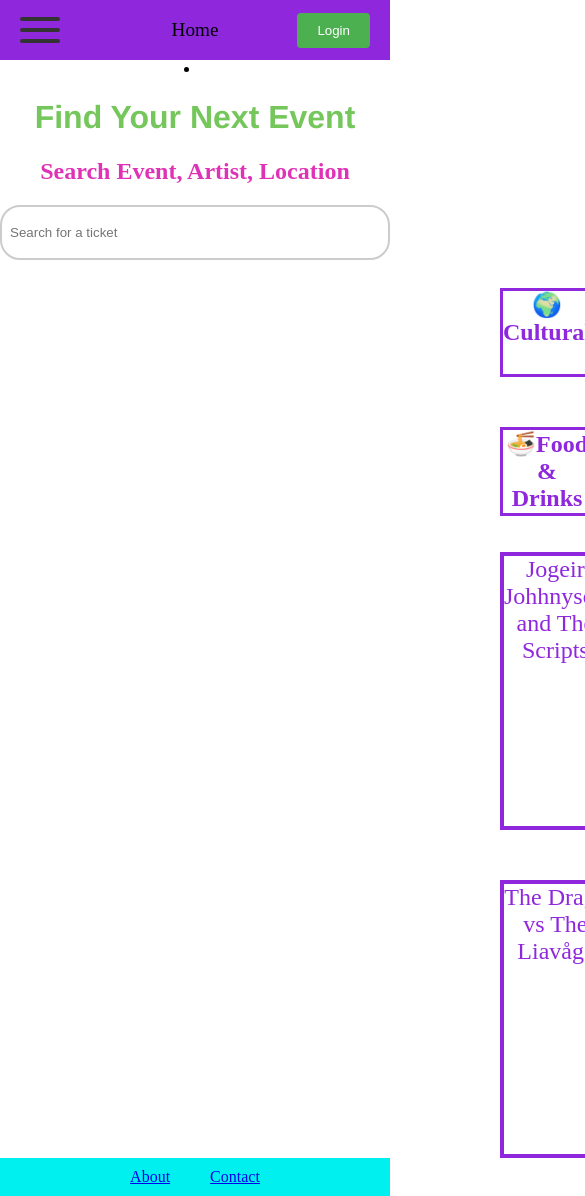
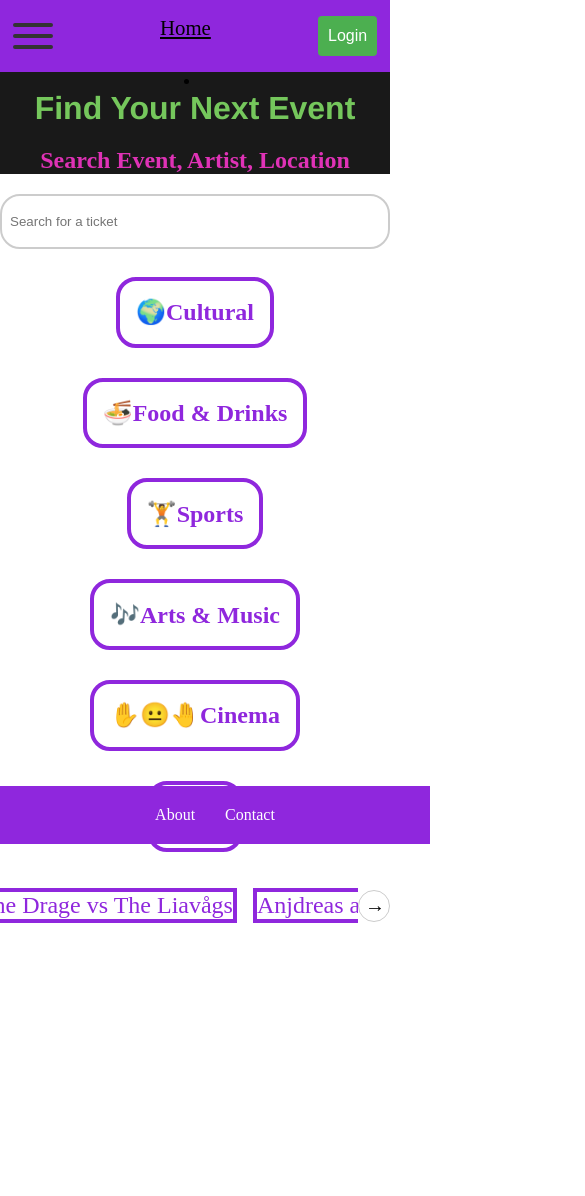
Before and after one commit to IDATA2301/idata2301-ticketlords-group4, a React (Vite) app: page / in a window 390 px wide. Shown: the top 1196 px of the page, 585 px wide, since content can reach past the window. After the commit the page ends 924 px from the top, so only its background shows below. Built offline with nearby package versions, Linux system fonts and the light colour scheme.

Commit message:
Made the scaling of the page work better, for phone and desktop. Rounded the event-category divs.

```diff
--- a/src/App.tsx
+++ b/src/App.tsx
@@ -97,6 +97,7 @@ function App() {
           <br />
           <br />
 
+
           <div className="slider">
             {canScrollLeft && (
               <button className="arrow-left" onClick={() => slide(-1)}>
@@ -134,6 +135,7 @@ function App() {
           <a href="#contact">Contact</a>
         </footer>
       </div>
+
     </>
   );
 }
--- a/src/css/index.css
+++ b/src/css/index.css
@@ -2,12 +2,13 @@
 
 body,
 #root {
-  min-height: 100vh;
+  min-height: 100%;
   display: flex;
   flex-direction: column;
 }
 
 .main-content {
+  width: 100%;
   flex: 1;
 }
 
@@ -21,24 +22,26 @@ footer a {
   padding: 10px 20px;
 }
 
+.heading {
+  width: 100%
+}
+
 .topnav {
-  overflow: hidden;
+  width: 100%;
+  box-sizing: border-box;
   background-color: #8f27dd;
   display: flex;
   justify-content: space-between;
-  align-items: center;
-  padding: 10px 20px;
-  position: relative;
+  padding: 1rem 0.8rem;
 }
 
 .topnav a {
-  padding: 12px 16px;
-  text-decoration: none;
-  font-size: larger;
   color: black;
-  position: absolute;
-  left: 50%;
-  transform: translateX(-50%);
+  font-size: 1.3rem;
+  padding: 6px, 8px;
+  white-space: nowrap;
+  overflow: hidden;
+  text-overflow: ellipsis;
 }
 
 body {
@@ -46,18 +49,31 @@ body {
   padding: 0;
 }
 
+
 .login-btn {
-  margin-left: auto;
-  padding: 10px 20px;
+  padding: 6px 10px;
+  font-size: 1rem;
   background-color: #4caf50;
   color: white;
   border: none;
   cursor: pointer;
   border-radius: 4px;
+  min-width: 0;
+  white-space: nowrap;
+  overflow: hidden;
+  text-overflow: ellipsis;
 }
 
 .login-btn:hover {
   background-color: #45a049;
+}
+
+.topnav-left {
+  margin-left: 10px;
+}
+
+.topnav-right {
+  margin-right: 10px;
 }
 
 .search-container {
@@ -102,6 +118,13 @@ event-card {
 
 .section-headline {
   text-align: center;
+  background-color: #191919;
+}
+
+.section-headline h1 {
+  margin: 0;
+  padding: 0;
+  list-style: none;
 }
 
 .headline-main {
@@ -113,23 +136,42 @@ event-card {
   color: #df32b6;
 }
 
+
+
+
 .event-categories {
+  display: grid;
+  grid-template-columns: repeat(3, 1fr);
+  gap: 50px 30px;
   text-align: center;
-  display: grid;
-  grid-template-rows: repeat(2, 1fr);
-  grid-auto-flow: column;
-  gap: 50px 100px;
-  padding: 0px 500px;
+  align-items: center;
   color: #8f27dd;
+  max-width: 1500px;
+  padding-left: 5rem;
+  margin: 0 auto;
+}
+
+@media (max-width: 600px) {
+  .event-categories {
+    display: flex;
+    flex-direction: column;
+    gap: 30px;
+    align-items: center;
+    padding-left: 0;
+  }
 }
 
 .event-categories div {
+  display: flex;
+  align-items: center;
+  justify-content: center;
+  min-height: 50px;
+  max-width: 300px;
   border-style: solid;
   font-size: x-large;
   font-weight: bold;
-}
-
-event-category {
+  padding: 0.4rem 1rem;
+  border-radius: 20px;
 }
 
 .event-popular {
@@ -138,7 +180,6 @@ event-category {
   grid-template-rows: repeat(2, 1fr);
   grid-auto-flow: column;
   gap: 50px 100px;
-  padding: 0px 500px;
   color: #8f27dd;
 }
 
@@ -247,3 +288,85 @@ event-category {
     font-size: 20px;
   }
 }
+
+
+.arrow {
+  background: none;
+  border: none;
+  font-size: 2em;
+  cursor: pointer;
+}
+
+.footer {
+  background-color: #8F27DD;
+  padding: 20px;
+  text-align: center;
+  position: fixed;
+  bottom: 0;
+  width: 100%;
+  left: 0;
+  right: 0;
+}
+
+.footer a {
+  color: white;
+  text-decoration: none;
+  padding: 0 15px;
+}
+
+.footer a:hover {
+  color: #5443a2;
+}
+
+.event-categories div {
+  border: 4px solid #8F27DD;
+  font-size: 1.5rem;
+}
+
+.slider {
+  display: flex;
+  align-items: center;
+}
+
+.event-popular {
+  display: flex;
+  overflow-x: auto;
+  scroll-behavior: smooth;
+  gap: 1rem;
+  scrollbar-width: none;
+  flex: 1;
+}
+
+.event-popular {
+  display: flex;
+  flex-direction: row;
+  flex-wrap: nowrap;
+  overflow-x: auto;
+  scroll-behavior: smooth;
+  gap: 1rem;
+  scrollbar-width: none;
+  flex: 1;
+}
+
+
+.event-popular::-webkit-scrollbar {
+  display: none;
+}
+
+
+.category-item {
+  min-width: 200px;
+  flex: 0 0 auto;
+}
+
+
+.arrow-left,
+.arrow-right {
+  background: #fff;
+  border: 1px solid #ccc;
+  border-radius: 50%;
+  width: 32px;
+  height: 32px;
+  cursor: pointer;
+  font-size: 20px;
+}
```
